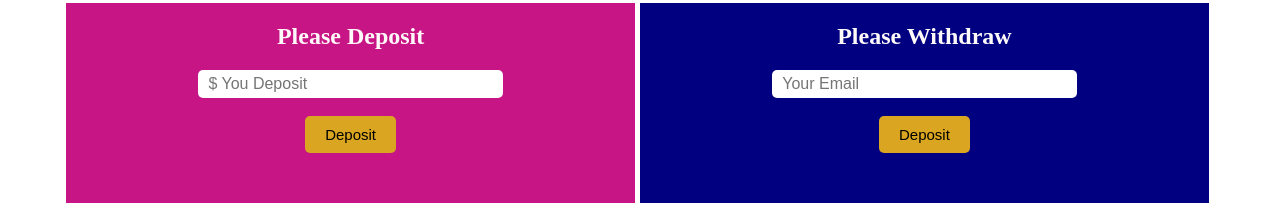
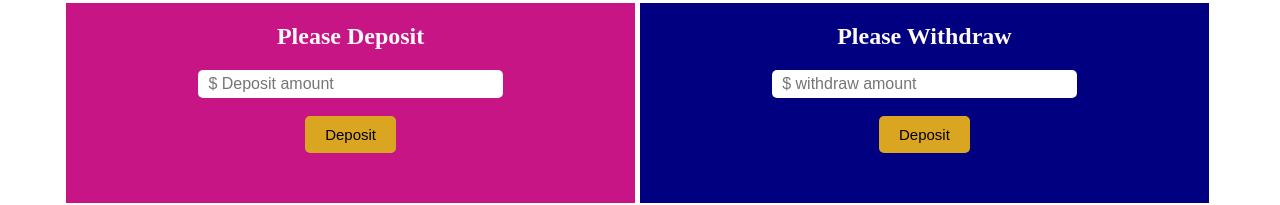
Before and after one commit to DinOfficial/bankWebsite, a plain HTML site: page banking.html in a window 1280 px wide. Shown: the part 225-430 px from the top of the page. Drawn offline with Linux system fonts and the light colour scheme.

Commit message:
Update banking.html

```diff
--- a/banking.html
+++ b/banking.html
@@ -35,12 +35,12 @@
                   <div style="display: flex; justify-content: center; margin-top: 20px;">
                         <div style="background-color: mediumvioletred; width: 45%; margin-right: 5px;text-align: center; height: 200px; color: snow;">
                               <h2>Please Deposit</h2>
-                              <input id="deposit-field" style="display:block; width: 50%; margin:auto; font-size: 16px;padding: 5px 10px; border-radius: 5px;border: none;" type="number" placeholder="$ You Deposit"><br>
+                              <input id="deposit-field" style="display:block; width: 50%; margin:auto; font-size: 16px;padding: 5px 10px; border-radius: 5px;border: none;" type="number" placeholder="$ Deposit amount"><br>
                               <button id="deposit-btn" style="display: block;padding: 10px 20px; margin:auto;font-size: 15px; border: none; border-radius: 5px;background-color:goldenrod;"> Deposit</button>
                         </div>
                         <div style="background-color: navy; width: 45%; margin-right: 5px;text-align: center; height: 200px; color: snow;">
                               <h2>Please Withdraw</h2>
-                              <input id="withdraw-field" style="display:block; width: 50%; margin:auto; font-size: 16px;padding: 5px 10px; border-radius: 5px;border: none;" type="number" placeholder="Your Email"><br>
+                              <input id="withdraw-field" style="display:block; width: 50%; margin:auto; font-size: 16px;padding: 5px 10px; border-radius: 5px;border: none;" type="number" placeholder="$ withdraw amount"><br>
                               <button id="withdraw-btn" style="display: block;padding: 10px 20px; margin:auto;font-size: 15px; border: none; border-radius: 5px;background-color:goldenrod;"> Deposit</button>
                         </div>
                   </div>
```
